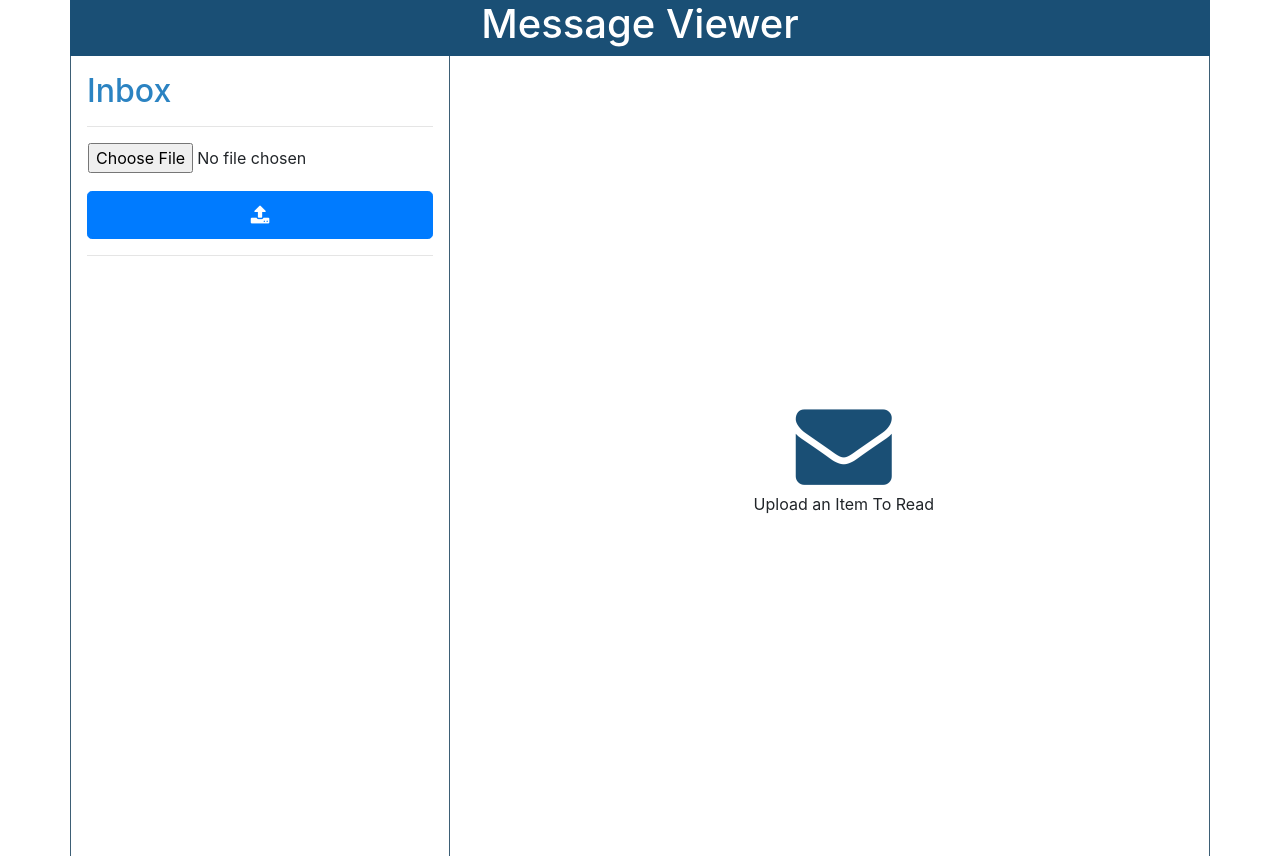
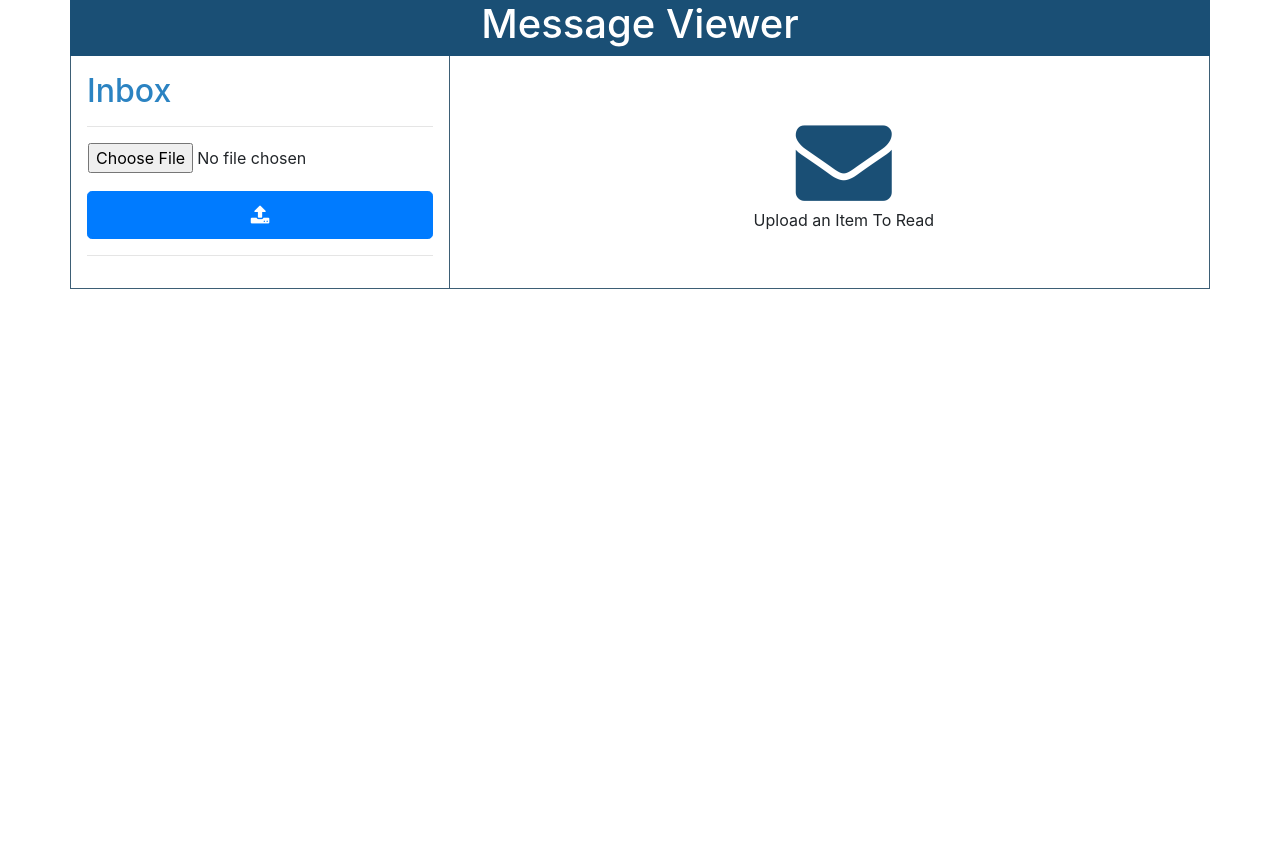
Before and after one commit to manasa-kulkarni/ParseMessages, a React (Create React App) app in the folder ui/: page / in a window 1280 px wide. After the commit the page ends 800 px from the top, so only its background shows below. Built offline with nearby package versions, Linux system fonts and the light colour scheme.

Commit message:
styling changes

```diff
--- a/ui/src/App.css
+++ b/ui/src/App.css
@@ -15,6 +15,7 @@
     --color_D: #3D5E75;
     --color_E: #2B83C2;
     --color_B_light: #bee1fa;
+    --color_B_lighter: #e8f2fa;
 
 }
 
@@ -64,12 +65,16 @@
     color: var(--color_A)
 }
 
+.message-container {
+    border-bottom: 1px solid var(--color_D);
+}
 
 .email-body {
     height: 1000px;
     overflow: scroll;
     padding-left: 16px;
-    margin-left: 32px;
+    margin-top: 32px;
+
 }
 
 .email-header {
@@ -87,7 +92,9 @@
     background-color: white;
     border-left: 1px solid var(--color_D);
     border-right: 1px solid var(--color_D);
-    min-height: 100vh;
+    border-bottom: 1px solid var(--color_D);
+    height: 100%;
+
 }
 
 .remove-padding {
@@ -99,11 +106,8 @@
     text-overflow: ellipsis;
     white-space: nowrap;
     overflow: hidden;
-    height: auto;
     position: relative;
     padding:16px;
-
-
 }
 
 .upload-container h2 {
@@ -121,17 +125,17 @@
     white-space: nowrap;
     overflow: hidden;
     padding: 16px;
-    border: 1.5px solid var(--color_C);
-    border-radius: 11px 11px 11px 11px;
-
+    border-bottom: 1.5px solid var(--color_B_light);
 }
 
+
+
 .active {
-    background-color: var(--color_B);;
+    background-color: var(--color_B_light);
 }
 
 .msg-item:hover {
-	background-color: var(--color_B_light);
+	background-color: var(--color_B_lighter);
     opacity: 1;
     cursor: pointer;
 }
--- a/ui/src/App.js
+++ b/ui/src/App.js
@@ -160,8 +160,9 @@ class App extends React.Component {
                     <div className={'upload-container'}>
                         <h2>Inbox</h2>
                         <hr/>
-
-                        <input type="file"  onChange={this.onFileSelect} className={'horizontal-center'}/>
+                        <div style={{width: 200}}>
+                            <input type="file"  onChange={this.onFileSelect} className={'horizontal-center'}/>
+                        </div>
                         <br/><br/>
                         <Button size="lg" block onClick={this.onFileUpload} >
                             <i className="fa fa-upload"/>
@@ -169,7 +170,7 @@ class App extends React.Component {
                         <hr/>
 
                     </div>
-                    {this.state.inbox.map((e, i) => {
+                    {this.state.inbox.slice(0).reverse().map((e, i) => {
                         return <div className={`${this.state.id === e.messageID ? 'active' : null } msg-item`} onClick={() => {this.updateActiveMsg(i)}}>{e.from}</div>
                     })}
 
@@ -185,7 +186,7 @@ class App extends React.Component {
                 </Row>
                 <Row>
                     <Col sm={4} style={{paddingLeft:0, paddingRight:0}}>{this.renderInbox()}</Col>
-                    <Col sm={8} style={{paddingRight:0, paddingLeft:0, borderRight: "1px solid #3D5E75"}} >
+                    <Col sm={8} style={{paddingRight:0, paddingLeft:0, borderRight: "1px solid #3D5E75", borderBottom: "1px solid #3D5E75"}} >
                         {this.state.fileParsed ? this.renderEmail() :
 
                             <div class="vertical-center horizontal-shift upload-screen">
```
